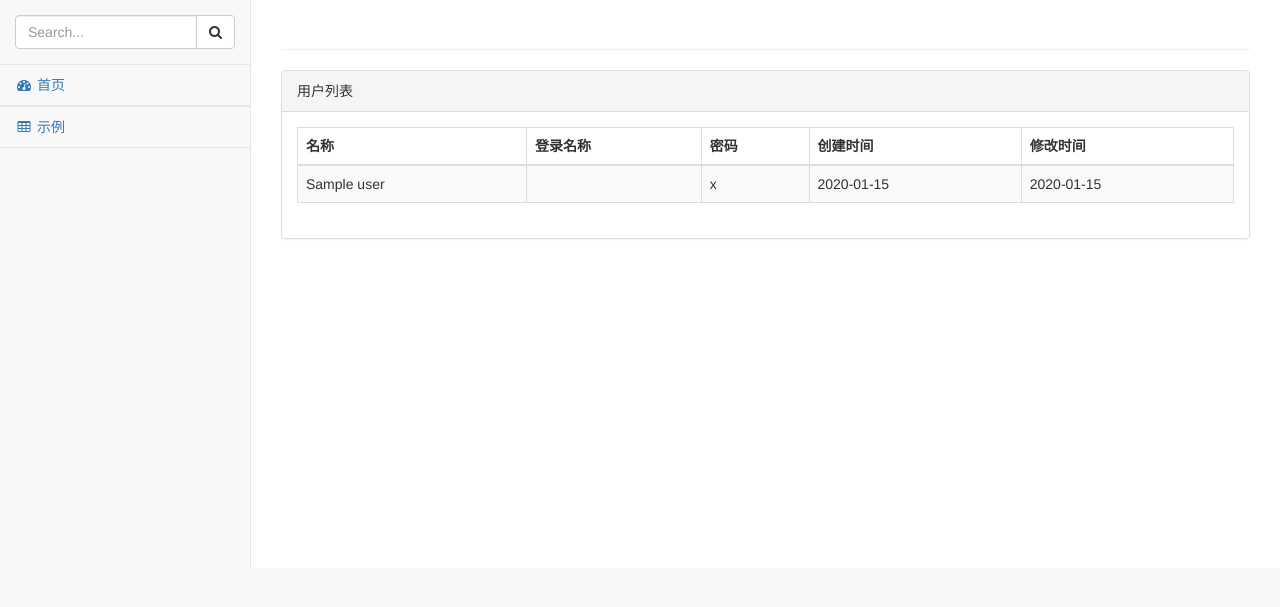
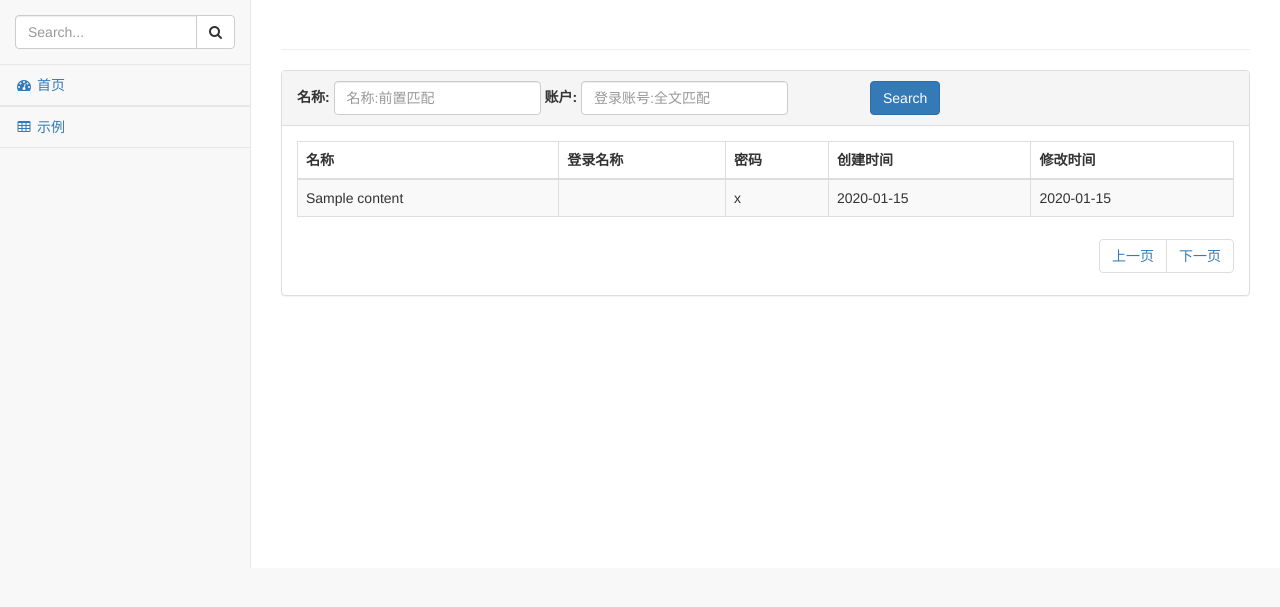
Before and after one commit to shenliuyang/appsugar-web-archetypes-kotlin, a Spring app: page /system/user/list in a window 1280 px wide. Shown: the part 51-658 px from the top of the page. Run offline with Thymeleaf, Linux system fonts and the light colour scheme; the template is opened without the code that fills it: most values are stand-ins (such as "Sample title", 1, 10 or a date in 2020); data that the repository does not hold is empty.

Commit message:
add page

```diff
--- a/src/main/kotlin/org/appsugar/archetypes/web/controller/UserController.kt
+++ b/src/main/kotlin/org/appsugar/archetypes/web/controller/UserController.kt
@@ -4,6 +4,7 @@ package org.appsugar.archetypes.web.controller
 import org.appsugar.archetypes.condition.UserCondition
 import org.appsugar.archetypes.repository.UserRepository
 import org.appsugar.archetypes.repository.UserSpecification
+import org.springframework.data.domain.Pageable
 import org.springframework.stereotype.Controller
 import org.springframework.ui.Model
 import org.springframework.web.bind.annotation.RequestMapping
@@ -11,6 +12,6 @@ import org.springframework.web.bind.annotation.RequestMapping
 @Controller
 @RequestMapping("/system/user")
 class UserController(val repository:UserRepository) {
-	@RequestMapping()
-	fun list(condition:UserCondition,model:Model)=model.addAttribute("users",repository.findAll(UserSpecification(condition))).let { "/system/user/list" }
+	@RequestMapping
+	fun list(condition:UserCondition,pageable:Pageable,model:Model)=model.addAttribute("page",repository.findAll(UserSpecification(condition),pageable)).let { "/system/user/list" }
 }
--- a/src/main/resources/templates/layouts/default.html
+++ b/src/main/resources/templates/layouts/default.html
@@ -17,6 +17,7 @@
     <link th:href="@{/static/vendor/morrisjs/morris.css}" rel="stylesheet">
     <!-- Custom Fonts -->
     <link th:href="@{/static/vendor/font-awesome/css/font-awesome.min.css}" rel="stylesheet" type="text/css">
+    <link th:href="@{/static/vendor/datatables-plugins/dataTables.bootstrap.css}" rel="stylesheet">
     <!-- HTML5 Shim and Respond.js IE8 support of HTML5 elements and media queries -->
     <!-- WARNING: Respond.js doesn't work if you view the page via file:// -->
     <!--[if lt IE 9]>
--- /dev/null
+++ b/src/main/resources/templates/layouts/fragments/sb_admin/paging.html
@@ -0,0 +1,20 @@
+<div class="dataTables_paginate paging_simple_numbers" id="dataTables-example_paginate">
+    <ul class="pagination" th:with="startPage=${T(Math).max(0,page.number-5)},endPage=${T(Math).min(page.totalPages-1,page.number+5)}">
+        <li th:class="'paginate_button previous ' + ${page.first?'disabled':''}" aria-controls="dataTables-example" tabindex="0" id="dataTables-example_previous">
+            <a th:href="'javascript:jumpToPage('+${page.number-1}+')'">上一页</a>
+        </li>
+        <li th:each="pageNo : ${#numbers.sequence(startPage,endPage)}" th:class="'paginate_button ' + ${page.number==pageNo?'active':''}" aria-controls="dataTables-example" tabindex="0" th:if="${page.totalPages>0}">
+            <a th:href="'javascript:jumpToPage('+${page.number}+')'" th:text="${pageNo+1}">1</a>
+        </li>
+        <li th:class="'paginate_button next ' + ${page.last?'disabled':''} " aria-controls="dataTables-example" tabindex="0" id="dataTables-example_next">
+            <a th:href="'javascript:jumpToPage('+${page.number+1}+')'">下一页</a>
+        </li>
+    </ul>
+    <script>
+        function  jumpToPage(n){
+            var form = $(document.forms[0])
+            form.append("<input type='hidden'  name='page' value='"+n+"'>")
+            form.submit()
+        }
+    </script>
+</div>
--- a/src/main/resources/templates/system/user/list.html
+++ b/src/main/resources/templates/system/user/list.html
@@ -1,7 +1,7 @@
 <!DOCTYPE html>
 <html xmlns:layout="http://www.ultraq.net.nz/thymeleaf/layout" layout:decorator="/layouts/default">
 <head>
-    <title>Content page</title>
+    <title>用户列表</title>
 </head>
 <body>
     <div layout:fragment="content">
@@ -9,13 +9,18 @@
             <div class="col-lg-12">
                 <h1 class="page-header"></h1>
             </div>
-            <!-- /.col-lg-12 -->
         </div>
         <div class="row">
             <div class="col-lg-12">
                 <div class="panel panel-default">
                     <div class="panel-heading">
-                        用户列表
+                        <form method="post" class="form-inline">
+                            <label th:text="'名称:'"/>
+                            <input name="name" th:value="${param.name}" class="form-control mb-2 mr-sm-2 mb-sm-0" placeholder="名称:前置匹配"/>
+                            <label th:text="'账户:'"/>
+                            <input name="loginName" th:value="${param.loginName}" class="form-control mb-2 mr-sm-2 mb-sm-0" placeholder="登录账号:全文匹配"/>
+                            <button type="submit " class="btn btn-primary col-md-offset-1">Search</button>
+                        </form>
                     </div>
                     <!-- /.panel-heading -->
                     <div class="panel-body">
@@ -30,7 +35,7 @@
                             </tr>
                             </thead>
                             <tbody>
-                            <tr class="odd gradeX" th:each="u : ${users}">
+                                <tr class="odd gradeX" th:each="u : ${page.content}">
                                     <td th:text="${u.name}"/>
                                     <td th:text="${u.loginName}"/>
                                     <td th:text="${u.password}"/>
@@ -39,6 +44,7 @@
                                 </tr>
                             </tbody>
                         </table>
+                        <div th:replace="layouts/fragments/sb_admin/paging"/>
                     </div>
                     <!-- /.panel-body -->
                 </div>
```
Also changed, not shown: build.gradle (+4 -4 lines). Lines whose indentation alone changed are shown as unchanged.
